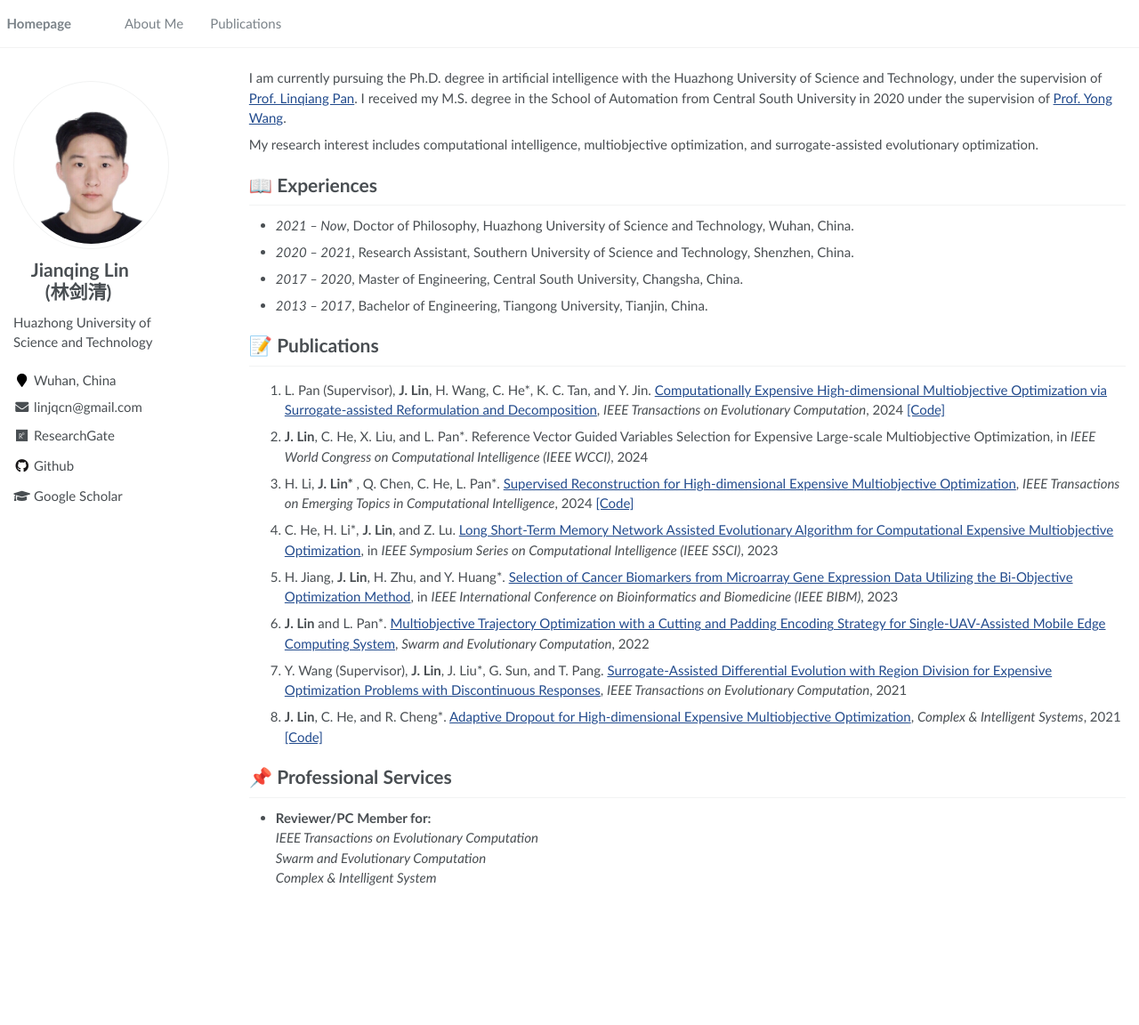
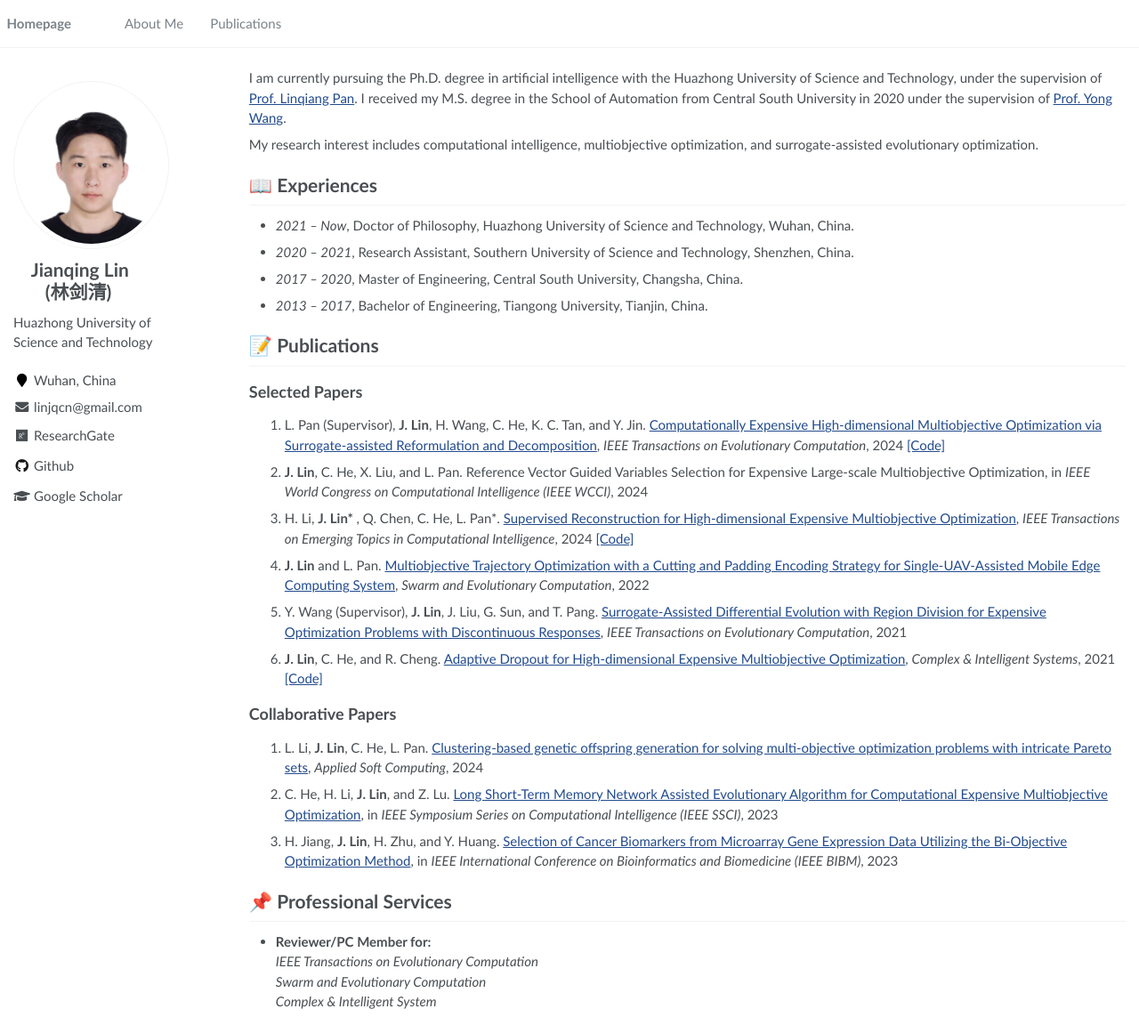
Before and after one commit to jqlincn/jqlincn.github.io, a Jekyll site: the page built from _pages/about.md, in a window 1280 px wide and 1152 px high. Shown: the whole window at 89% size. Built offline with Jekyll 4.4.1, drawn with Linux system fonts in a browser that asks for light colours.

Commit message:
Update about.md

```diff
--- a/_pages/about.md
+++ b/_pages/about.md
@@ -34,19 +34,25 @@ My research interest includes computational intelligence, multiobjective optimiz
 
 # 📝 Publications
 
+## Selected Papers
 <ol>
 <!--- <b>J. Lin</b>, C. He, H. Jiang, and L. Pan. Surrogate-assisted Multiobjective Genes Selection Method for Cell Classification from Single-cell RNA Sequencing Data, _IEEE Transactions on Evolutionary Computation_, under review -->
 <!--- <b>J. Lin</b>, C. He, Y. Tian, and L. Pan. Variable Reconstruction for Evolutionary Large-scale Expensive Multiobjective Optimization, _IEEE/CAA Journal of Automatica Sinica_, under review  <br>  -->
- <li> L. Pan (Supervisor), <b>J. Lin</b>, H. Wang, C. He*, K. C. Tan, and Y. Jin. <a href="https://ieeexplore.ieee.org/document/10477568">Computationally Expensive High-dimensional Multiobjective Optimization via Surrogate-assisted Reformulation and Decomposition</a>, <i>IEEE Transactions on Evolutionary Computation</i>, 2024
+ <li> L. Pan (Supervisor), <b>J. Lin</b>, H. Wang, C. He, K. C. Tan, and Y. Jin. <a href="https://ieeexplore.ieee.org/document/10477568">Computationally Expensive High-dimensional Multiobjective Optimization via Surrogate-assisted Reformulation and Decomposition</a>, <i>IEEE Transactions on Evolutionary Computation</i>, 2024
  <a href="https://github.com/jqlincn/TP-SAEA">[Code]</a> </li>
- <li>  <b>J. Lin</b>, C. He, X. Liu, and L. Pan*. Reference Vector Guided Variables Selection for Expensive Large-scale Multiobjective Optimization, in <i>IEEE World Congress on Computational Intelligence (IEEE WCCI)</i>, 2024   </li>
+ <li>  <b>J. Lin</b>, C. He, X. Liu, and L. Pan. Reference Vector Guided Variables Selection for Expensive Large-scale Multiobjective Optimization, in <i>IEEE World Congress on Computational Intelligence (IEEE WCCI)</i>, 2024   </li>
  <li> H. Li, <b>J. Lin* </b>, Q. Chen, C. He, L. Pan*. <a href="https://ieeexplore.ieee.org/abstract/document/10428945">Supervised Reconstruction for High-dimensional Expensive Multiobjective Optimization</a>, <i>IEEE Transactions on Emerging Topics in Computational Intelligence</i>, 2024 <a href="https://github.com/jqlincn/SR-SAEA">[Code]</a> </li>
- <li> C. He, H. Li*, <b>J. Lin</b>, and Z. Lu. <a href="https://ieeexplore.ieee.org/abstract/document/10371889">Long Short-Term Memory Network Assisted Evolutionary Algorithm for Computational Expensive Multiobjective Optimization</a>, in <i>IEEE Symposium Series on Computational Intelligence (IEEE SSCI)</i>, 2023   </li>
- <li> H. Jiang, <b>J. Lin</b>, H. Zhu, and Y. Huang*. <a href="https://ieeexplore.ieee.org/abstract/document/10385464">Selection of Cancer Biomarkers from Microarray Gene Expression Data Utilizing the Bi-Objective Optimization Method</a>, in <i>IEEE International Conference on Bioinformatics and Biomedicine (IEEE BIBM)</i>, 2023   </li>
- <li> <b>J. Lin</b> and L. Pan*. <a href="https://www.sciencedirect.com/science/article/pii/S2210650222001316">Multiobjective Trajectory Optimization with a Cutting and Padding Encoding Strategy for Single-UAV-Assisted Mobile Edge Computing System</a>, <i>Swarm and Evolutionary Computation</i>, 2022   </li>
- <li> Y. Wang (Supervisor), <b>J. Lin</b>, J. Liu*, G. Sun, and T. Pang. <a href="https://ieeexplore.ieee.org/abstract/document/9559391">Surrogate-Assisted Differential Evolution with Region Division for Expensive Optimization Problems with Discontinuous Responses</a>, <i>IEEE Transactions on Evolutionary Computation</i>, 2021 </li>
- <li> <b>J. Lin</b>, C. He, and R. Cheng*. <a href="https://link.springer.com/article/10.1007/s40747-021-00362-5">Adaptive Dropout for High-dimensional Expensive Multiobjective Optimization</a>, <i>Complex & Intelligent Systems</i>, 2021  <a href="https://github.com/jqlincn/ADSAPSO">[Code]</a>  </li>
+ <li> <b>J. Lin</b> and L. Pan. <a href="https://www.sciencedirect.com/science/article/pii/S2210650222001316">Multiobjective Trajectory Optimization with a Cutting and Padding Encoding Strategy for Single-UAV-Assisted Mobile Edge Computing System</a>, <i>Swarm and Evolutionary Computation</i>, 2022   </li>
+ <li> Y. Wang (Supervisor), <b>J. Lin</b>, J. Liu, G. Sun, and T. Pang. <a href="https://ieeexplore.ieee.org/abstract/document/9559391">Surrogate-Assisted Differential Evolution with Region Division for Expensive Optimization Problems with Discontinuous Responses</a>, <i>IEEE Transactions on Evolutionary Computation</i>, 2021 </li>
+ <li> <b>J. Lin</b>, C. He, and R. Cheng. <a href="https://link.springer.com/article/10.1007/s40747-021-00362-5">Adaptive Dropout for High-dimensional Expensive Multiobjective Optimization</a>, <i>Complex & Intelligent Systems</i>, 2021  <a href="https://github.com/jqlincn/ADSAPSO">[Code]</a>  </li>
 
+</ol>
+
+## Collaborative Papers
+<ol>
+ <li> L. Li, <b>J. Lin</b>, C. He, L. Pan. <a href="https://www.sciencedirect.com/science/article/pii/S1568494624001157">Clustering-based genetic offspring generation for solving multi-objective optimization problems with intricate Pareto sets</a>, <i>Applied Soft Computing</i>, 2024    </li>
+ <li> C. He, H. Li, <b>J. Lin</b>, and Z. Lu. <a href="https://ieeexplore.ieee.org/abstract/document/10371889">Long Short-Term Memory Network Assisted Evolutionary Algorithm for Computational Expensive Multiobjective Optimization</a>, in <i>IEEE Symposium Series on Computational Intelligence (IEEE SSCI)</i>, 2023   </li>
+ <li> H. Jiang, <b>J. Lin</b>, H. Zhu, and Y. Huang. <a href="https://ieeexplore.ieee.org/abstract/document/10385464">Selection of Cancer Biomarkers from Microarray Gene Expression Data Utilizing the Bi-Objective Optimization Method</a>, in <i>IEEE International Conference on Bioinformatics and Biomedicine (IEEE BIBM)</i>, 2023   </li>
 </ol>
 
 <!-- <div class='paper-box'><div class='paper-box-image'><div><div class="badge">CVPR 2016</div><img src='images/500x300.png' alt="sym" width="100%"></div></div> -->
```
